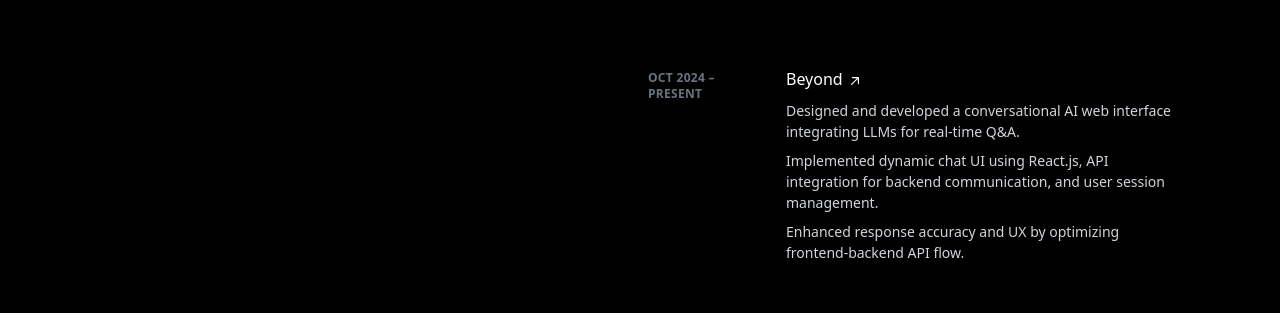
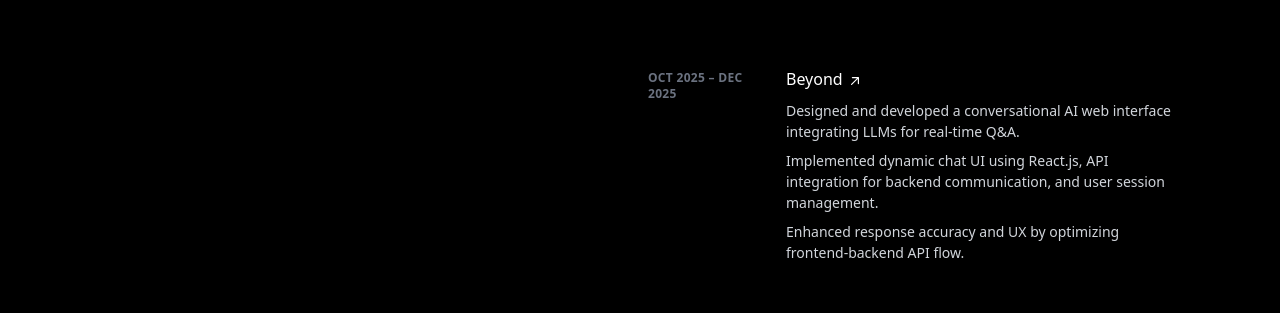
Before and after one commit to Shivab04/Portfolio, a React (Vite) app: page / in a window 1280 px wide. Shown: the part 715-1028 px from the top of the page. Built offline with nearby package versions, Linux system fonts and the light colour scheme.

Commit message:
Update phone number and rebuild assets

```diff
--- a/constants.ts
+++ b/constants.ts
@@ -10,6 +10,7 @@ export const PERSONAL_INFO = {
     linkedin: 'https://www.linkedin.com/in/shiva-billakanti-b41a9b174/',
     portfolio: 'https://shivab04.github.io/beyondchats/',
     github: 'https://github.com/Shivab04',
+    _cacheBreaker: Date.now() // Force module reload
   }
 };
 
@@ -33,7 +34,7 @@ export const PROJECTS: Project[] = [
   {
     title: 'Beyond',
     link: 'https://shivab04.github.io/beyondchats/',
-    date: 'Oct 2024 – Present',
+    date: 'Oct 2025 – Dec 2025',
     description: [
       'Designed and developed a conversational AI web interface integrating LLMs for real-time Q&A.',
       'Implemented dynamic chat UI using React.js, API integration for backend communication, and user session management.',
```
Also changed, not shown: 4 other files (tests, documents, lock files or other folders).
